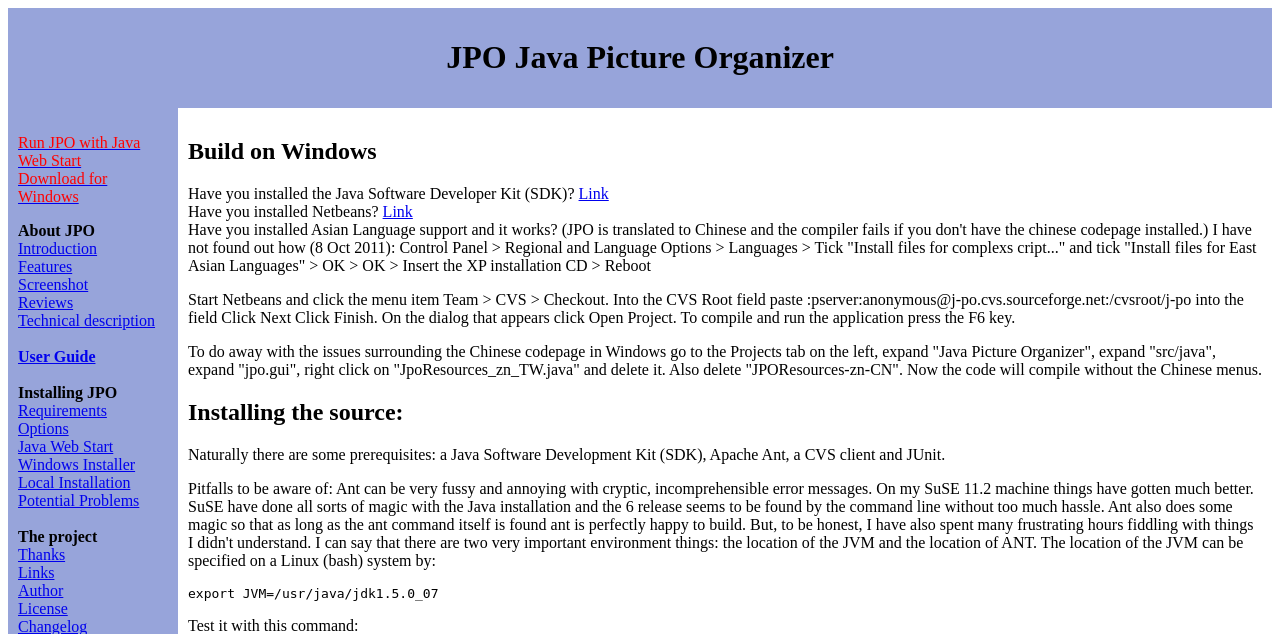
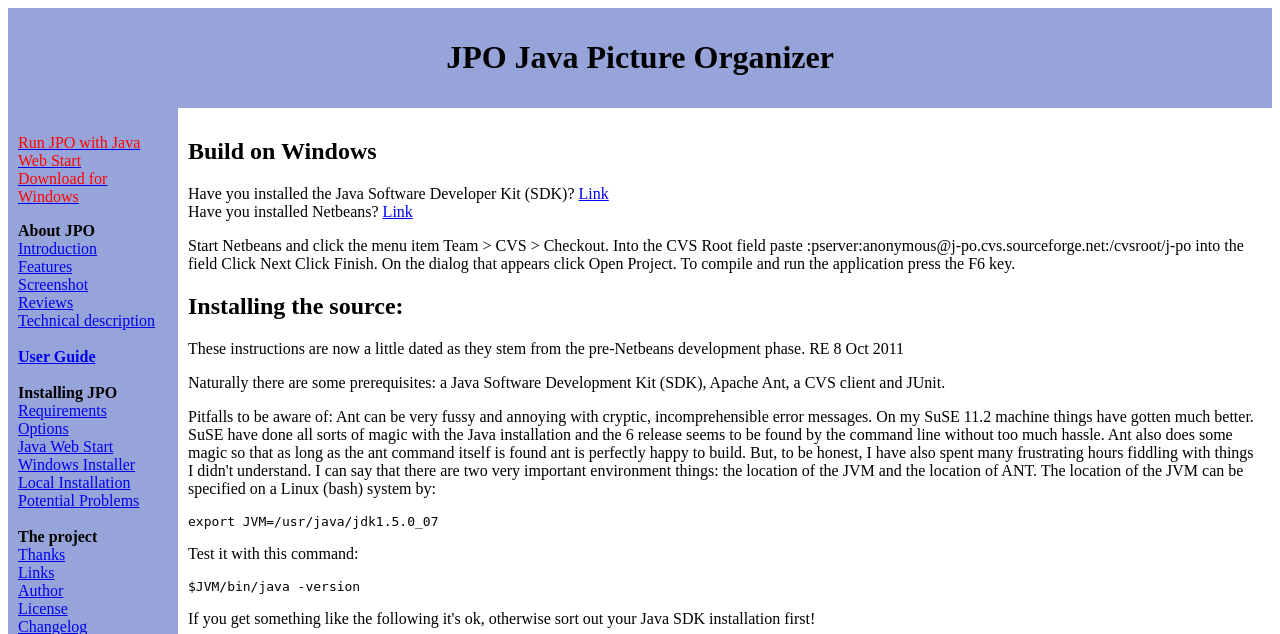
Before and after one commit to richardeigenmann/JPO, a PHP site: page /developer.php in a window 1280 px wide. Shown: the top 634 px of the page. Run offline with PHP 8.4, Linux system fonts and the light colour scheme.

Commit message:
Update web page

```diff
--- a/web/about.php
+++ b/web/about.php
@@ -19,7 +19,7 @@
 			<h2 id="Thanks">Thanks</h2>
 			<ul>
 				<li><b>Jarno Elonen</b> for NanoHTTPD See: <a href="http://elonen.iki.fi/code/nanohttpd/">http://elonen.iki.fi/code/nanohttpd/</a></li>
-				<li><b>Mikael Grev</b> for the MiG Layoutk. See: <a href="http://miglayout.com">http://miglayout.com</a></li>
+				<li><b>Mikael Grev</b> for the MiG Layout. See: <a href="http://miglayout.com">http://miglayout.com</a></li>
 				<li><b>Michael Rudolf</b> for the JWizz framework. See: <a href="http://javaprog.net/jwizz/">http://javaprog.net/jwizz/</a></li>
 				<li><b>Franklin He</b> for the Simplified and Traditional Chinese translations</li>
 				<li><b>Drew Noakes</b> for posting the Exif decoder software on his homepage <a href="http://drewnoakes.com">http://drewnoakes.com</a></li>
--- a/web/developer.php
+++ b/web/developer.php
@@ -19,23 +19,15 @@
 <p>Have you installed the Java Software Developer Kit (SDK)?
 <a href="http://www.oracle.com/technetwork/java/javase/downloads/index.html">Link</a><br>
 Have you installed Netbeans? <a href="http://netbeans.org/downloads/index.html">Link</a><br>
-Have you installed Asian Language support and it works? (JPO is translated to Chinese and the compiler
-fails if you don't have the chinese codepage installed.) I have not found out how (8 Oct 2011): Control Panel > Regional and
-Language Options > Languages > Tick "Install files for complexs cript..." and tick "Install files for East Asian Languages" > OK > OK > Insert
-the XP installation CD > Reboot</p>
 
 <p>Start Netbeans and click the menu item Team > CVS > Checkout. Into the CVS Root field
 paste :pserver:anonymous@j-po.cvs.sourceforge.net:/cvsroot/j-po into the field Click Next Click Finish.
 On the dialog that appears click Open Project. To compile and run the application press the F6 key.</p>
 
-<p>To do away with the issues surrounding the Chinese codepage in Windows go to the Projects tab on
-the left, expand "Java Picture Organizer", expand "src/java", expand "jpo.gui", right click on
-"JpoResources_zn_TW.java" and delete it. Also delete "JPOResources-zn-CN". Now the code will compile
-without the Chinese menus.</p>
-
-
 
                 <h2 id="source">Installing the source:</h2>
+<p>These instructions are now a little dated as they stem from the
+pre-Netbeans development phase. RE 8 Oct 2011</p>
 
                 <p>Naturally there are some prerequisites:
 			a Java Software Development Kit (SDK), Apache Ant, a CVS client and JUnit.</p>
--- a/web/index.php
+++ b/web/index.php
@@ -21,7 +21,7 @@
                             It doesn't mess with pictures on your disk; they stay where they are and how they are.</p>
 
 			<p>JPO can generate webpages for you and you can use it to tidy up your picture directories.
-                            It has nearly 10 years of development in it, runs on any compter that runs Java
+                            It has over 10 years of development in it, runs on any compter that runs Java
                             and is entirely Open Source.</p>
 
 			<hr>
--- a/web/installation.php
+++ b/web/installation.php
@@ -195,17 +195,13 @@
                     <a href="fontconfig">here</a> to download my version.</p>
 
 
-                <h2>Helpful Links</h2>
-                <p>Sun's Web start FAQ: <a href="http://java.sun.com/products/javawebstart/faq.html">http://java.sun.com/products/javawebstart/faq.html</a><br>
-		        Sun's Java Web start download page: <a href="http://java.sun.com/products/javawebstart/download.html">http://java.sun.com/products/javawebstart/download.html</a><br>
-		        Unofficial Java Web Start/JNLP FAQ: <a href="http://www.vamphq.com/jwsfaq.html">http://www.vamphq.com/jwsfaq.html</a></p>
 
                 <p>Please let me know of specific installation issues you have so that I may extend this section for the benefit of other users who might have the same issue.</p>
 
 
 
                 <hr>
-                <p>Last update to this page: 6.6.2010<br>
+                <p>Last update to this page: 8 Oct 2011<br>
 			Copyright 2003-2010 by Richard Eigenmann, Z&uuml;rich, Switzerland</p>
             </td>
         </tr>
```
